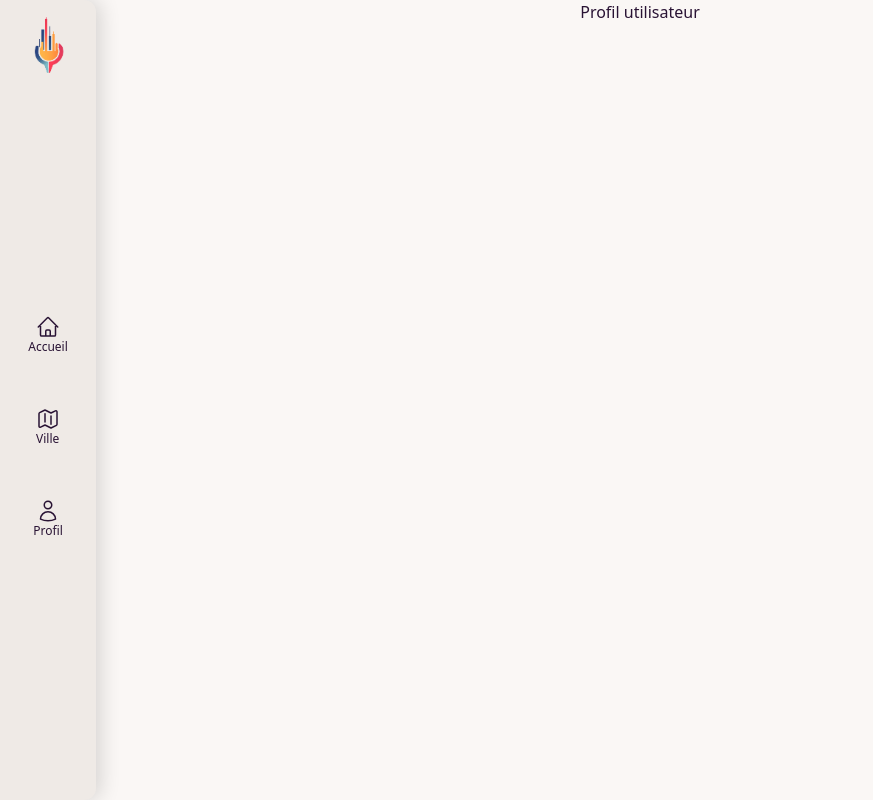
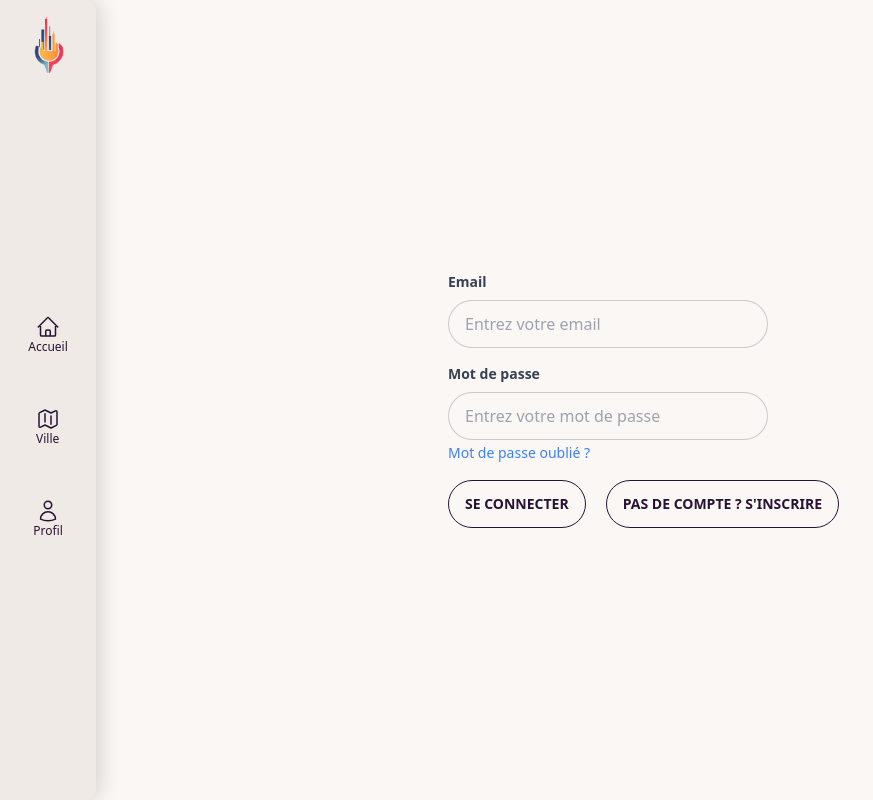
Before and after one commit to WildCodeSchool/2023-03-wns-keller-groupe3, a React (Create React App) app in the folder client/: page /user in a window 1280 px wide. Shown: the whole page, without its empty margins (0-873 px from the left). Built offline with nearby package versions, Linux system fonts and the light colour scheme.

Commit message:
add du subsribe

```diff
--- a/client/src/pages/User.tsx
+++ b/client/src/pages/User.tsx
@@ -1,3 +1,130 @@
-export default function User() {
-  return <div className='flex justify-center'>Profil utilisateur</div>;
-}
+import { gql, useMutation } from "@apollo/client";
+import { useState } from "react";
+
+const CREATE_USER = gql`
+  mutation CreateUser($email: String!, $name: String!, $password: String!) {
+    createUser(email: $email, name: $name, password: $password) {
+      id
+      email
+      name
+    }
+  }
+`;
+
+export const GET_USER = gql` {
+    query getUser {
+      id
+      name
+      mail
+    }
+  }
+`;
+
+function UserPage () {
+  const [name, setName] = useState("");
+  const [email, setEmail] = useState("");
+  const [password, setPassword] = useState("");
+  const [isRegisterMode, setIsRegisterMode] = useState(false);
+
+  const [addUser, { data, error, loading }] = useMutation(CREATE_USER, {
+    refetchQueries: [GET_USER],
+  });
+  if (loading) {
+    return <p>Loading</p>;
+  }
+  if (error) {
+    console.log(error);
+    return <p>Error</p>;
+  }
+  console.log(data);
+
+  const handleSubmit = async () => {
+    console.log("arriver dans la fonction handlsubmit")
+    if (isRegisterMode) {
+      try {
+        const { data } = await addUser({ variables: { email, name, password } });
+        console.log(data);
+      } catch (error) {
+        console.error("catcherror de la fonction ", error);
+      }
+    } else {
+    }
+  };
+
+  const toggleMode = () => {
+    setIsRegisterMode(!isRegisterMode);
+  };
+
+  return (
+    <div className="flex justify-center items-center h-screen">
+    <form className="w-full max-w-sm" onSubmit={async (e) => {
+        e.preventDefault();
+      }}>
+          {isRegisterMode && (
+          <div className="mb-4">
+            <label className="block text-gray-700 text-sm font-bold mb-2" htmlFor="name">
+              Nom
+            </label>
+            <input
+              className="input input-bordered w-full max-w-xs"
+              type="text"
+              id="name"
+              value={name}
+              onChange={(e) => {
+                setName(e.target.value);
+              }}
+              placeholder="Entrez votre nom"
+            />
+          </div>
+        )}
+      <div className="mb-4">
+        <label className="block text-gray-700 text-sm font-bold mb-2" htmlFor="email">
+          Email
+        </label>
+        <input
+          className="input input-bordered w-full max-w-xs"
+          type="email"
+          id="email"
+          value={email}
+          onChange={(e) => {
+            setEmail(e.target.value);
+          }}
+          placeholder="Entrez votre email"
+        />
+      </div>
+      <div className="mb-4">
+        <label className="block text-gray-700 text-sm font-bold mb-2" htmlFor="password">
+          Mot de passe
+        </label>
+        <input
+          className="input input-bordered w-full max-w-xs"
+          type="password"
+          id="password"
+          value={password}
+          onChange={(e) => {
+            setPassword(e.target.value);
+          }}
+          placeholder="Entrez votre mot de passe"
+          />
+          {!isRegisterMode && (
+          <div className="mb-4">
+            <a className="text-sm text-blue-500" href="/mot-de-passe-oublie">
+              Mot de passe oublié ?
+            </a>
+            </div>
+          )}
+        </div>
+      <div className="flex items-center justify-between">
+      <button className="btn btn-outline mr-5" type="button" onClick={ handleSubmit }>
+      {isRegisterMode ? "S'inscrire" : 'Se connecter'}
+      </button>
+      <button className="btn btn-outline" onClick={toggleMode} type="button">
+          {isRegisterMode ? 'Déjà un compte ? Se connecter' : "Pas de compte ? S'inscrire"}
+      </button>
+      </div>
+    </form>
+  </div>
+);
+};
+
+export default UserPage;
```
